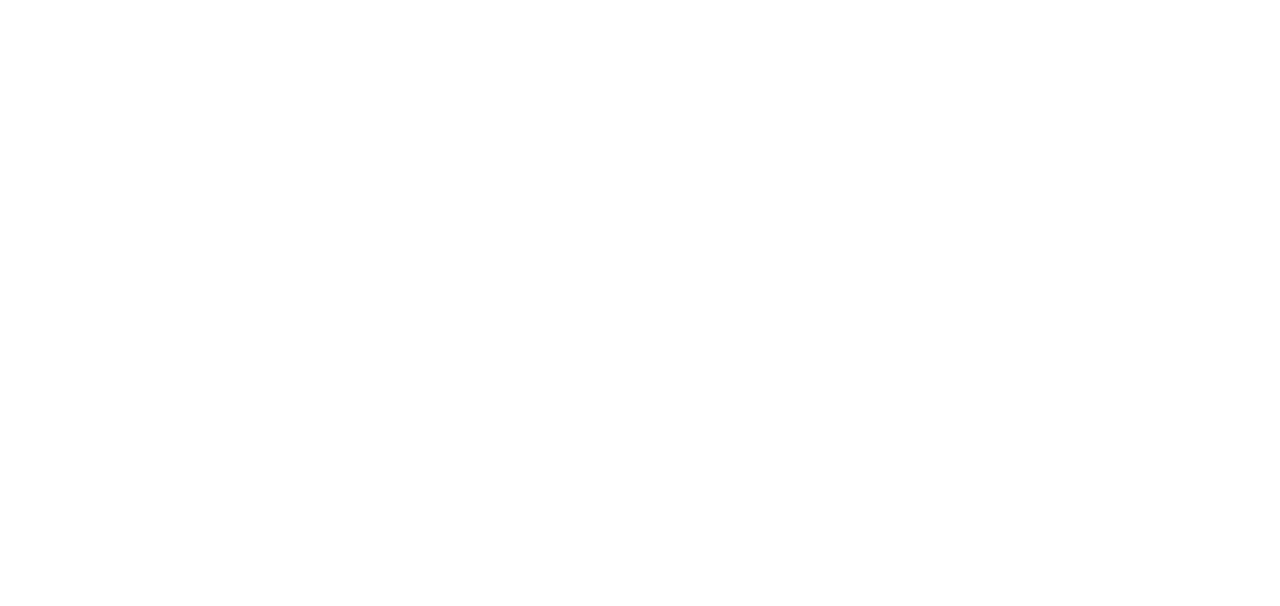
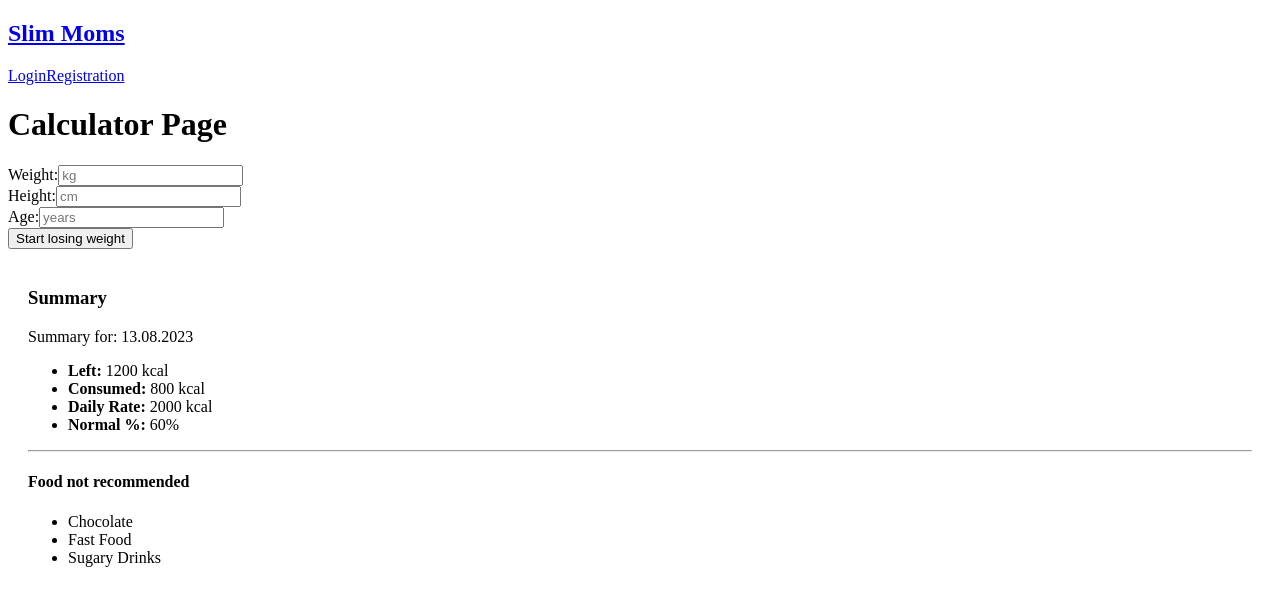
Before and after one commit to Egemen-Yilmaz/slim-moms, a React (Vite) app in the folder frontend/: page /calculator in a window 1280 px wide. Before the commit this address had no page. Shown: the top 606 px of the page. Built offline with nearby package versions, Linux system fonts and the light colour scheme.

Commit message:
fixed calculator page routes

```diff
--- a/frontend/src/App.jsx
+++ b/frontend/src/App.jsx
@@ -2,20 +2,24 @@ import { Routes, Route } from "react-router-dom";
 
 import PublicLayout from "./components/PublicLayout/PublicLayout";
 import PrivateLayout from "./components/PrivateLayout/PrivateLayout";
-
+import LoginPage from "./pages/LoginPage/LoginPage";
 import MainPage from "./pages/MainPage/MainPage";
 import DiaryPage from "./pages/DiaryPage/DiaryPage";
+import RegistrationPage from "./pages/RegistrationPage/RegistrationPage";
+import CalculatorPage from "./pages/CalculatorPage/CalculatorPage";
 
 export default function App() {
   return (
     <Routes>
       <Route element={<PublicLayout />}>
         <Route path="/" element={<MainPage />} />
-        <Route path="/login" element={<h1>Login Page</h1>} />
+        <Route path="/login" element={<LoginPage />} />
+        <Route path="/register" element={<RegistrationPage />} />
       </Route>
 
       <Route element={<PrivateLayout />}>
         <Route path="/diary" element={<DiaryPage />} />
+        <Route path="/calculator" element={<CalculatorPage />} />
       </Route>
     </Routes>
   );
--- a/frontend/src/pages/CalculatorPage/CalculatorPage.jsx
+++ b/frontend/src/pages/CalculatorPage/CalculatorPage.jsx
@@ -1,3 +1,36 @@
-export default function CalculatorPage() {
-  return <div>Calculator Page</div>;
-}
+import React from "react";
+
+const CalculatorPage = () => {
+  return (
+    <div>
+      <h1>Calculator Page</h1>
+
+      <form>
+        <label>
+          Weight:
+          <input type="number" placeholder="kg" />
+        </label>
+
+        <br />
+
+        <label>
+          Height:
+          <input type="number" placeholder="cm" />
+        </label>
+
+        <br />
+
+        <label>
+          Age:
+          <input type="number" placeholder="years" />
+        </label>
+
+        <br />
+
+        <button type="button">Start losing weight</button>
+      </form>
+    </div>
+  );
+};
+
+export default CalculatorPage;
--- a/frontend/src/pages/RegistrationPage/RegistrationPage.jsx
+++ b/frontend/src/pages/RegistrationPage/RegistrationPage.jsx
@@ -0,0 +1,36 @@
+import React from "react";
+
+const RegistrationPage = () => {
+  return (
+    <div>
+      <h1>Registration Page</h1>
+
+      <form>
+        <label>
+          Name:
+          <input type="text" placeholder="name" />
+        </label>
+
+        <br />
+
+        <label>
+          Email:
+          <input type="email" placeholder="email" />
+        </label>
+
+        <br />
+
+        <label>
+          Password:
+          <input type="password" placeholder="password" />
+        </label>
+
+        <br />
+
+        <button type="button">Register</button>
+      </form>
+    </div>
+  );
+};
+
+export default RegistrationPage;
```
